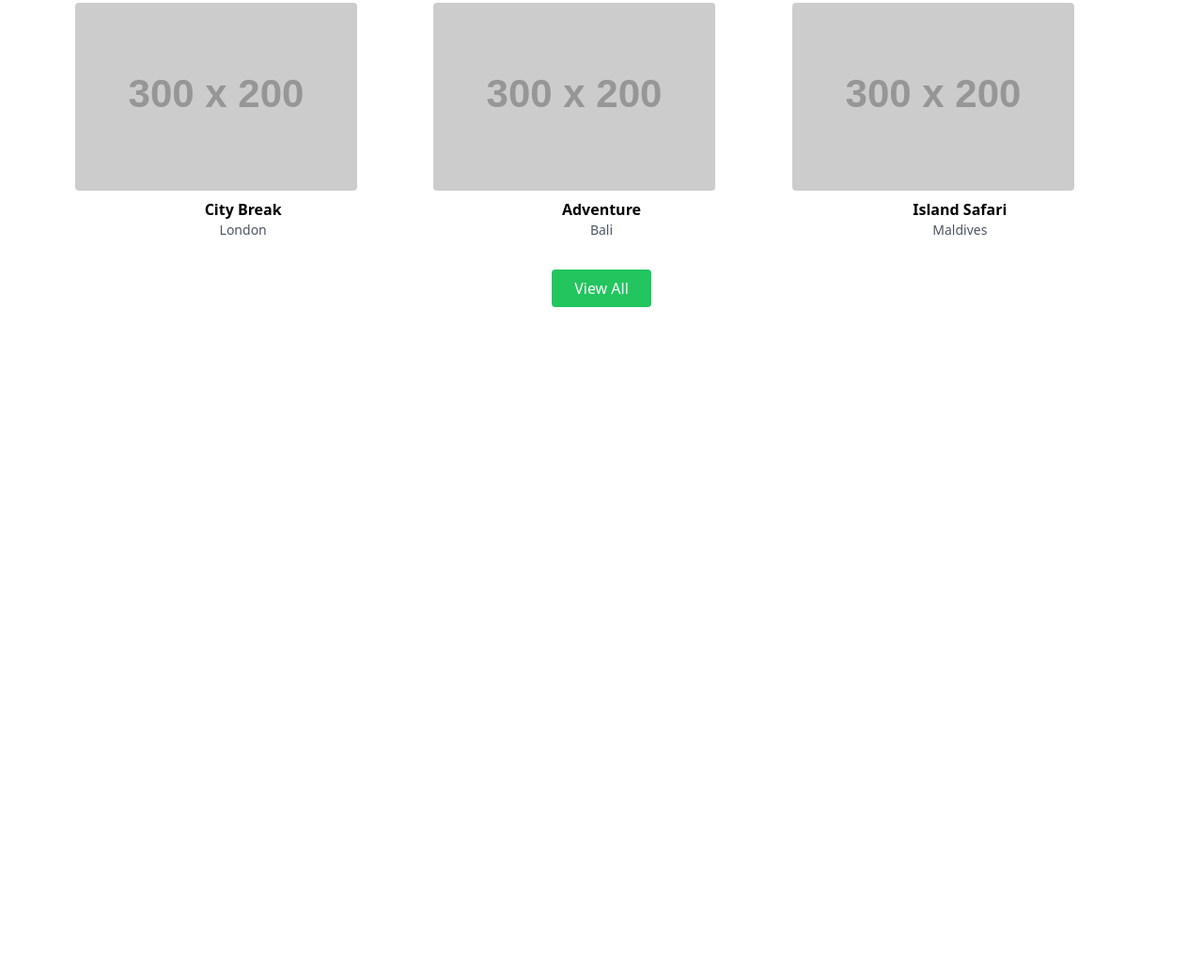
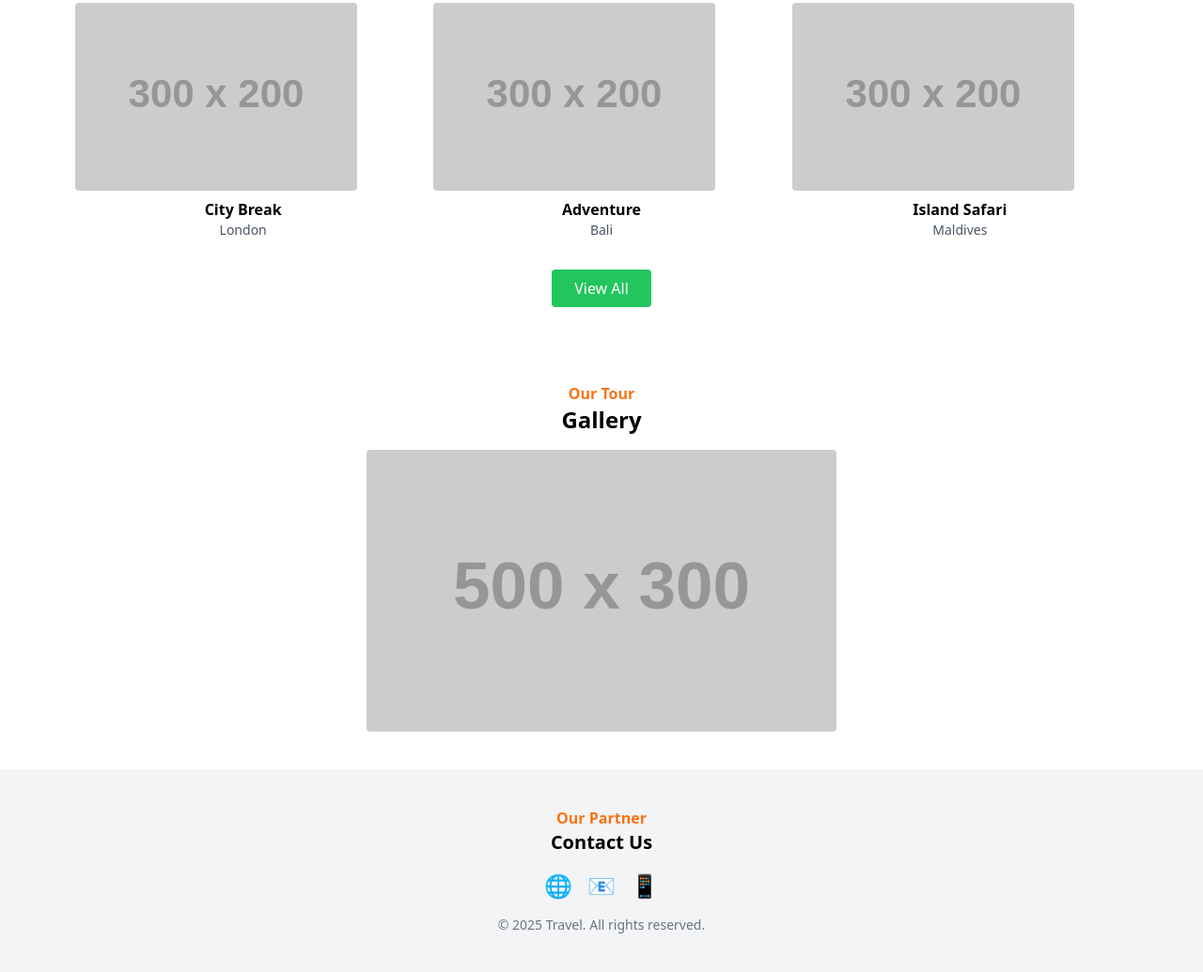
Before and after one commit to peruzzera/web-travel, a plain HTML site: page index.html in a window 1280 px wide. Shown: the part 977-2012 px from the top of the page at 94% size. Before the commit the page ends 1344 px from the top, so only its background shows below. Drawn offline with nearby package versions, Linux system fonts and the light colour scheme; placeholder pictures from the web are drawn by us.

Commit message:
Update index.html

```diff
--- a/index.html
+++ b/index.html
@@ -88,3 +88,30 @@
 
     <button class="mt-8 bg-green-500 text-white px-6 py-2 rounded hover:bg-green-600">View All</button>
   </section>
+
+   <!-- Gallery -->
+   <section class="text-center py-10">
+    <h3 class="text-orange-500 font-bold">Our Tour</h3>
+    <h2 class="text-2xl font-bold mb-4">Gallery</h2>
+    <img
+      src="https://via.placeholder.com/500x300"
+      alt="Gallery"
+      class="mx-auto rounded"
+    />
+  </section>
+
+  <!-- Contact -->
+  <footer class="bg-gray-100 text-center py-10">
+    <h3 class="text-orange-500 font-bold">Our Partner</h3>
+    <h2 class="text-xl font-bold mb-4">Contact Us</h2>
+    <div class="flex justify-center gap-4 text-gray-600 text-2xl">
+      <a href="#">🌐</a>
+      <a href="#">📧</a>
+      <a href="#">📱</a>
+    </div>
+    <p class="mt-4 text-sm text-gray-500">
+      &copy; 2025 Travel. All rights reserved.
+    </p>
+  </footer>
+</body>
+</html>
```
